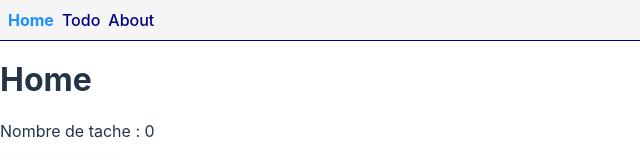
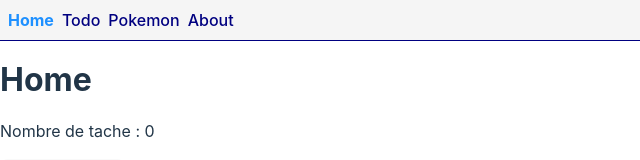
Before and after one commit to Formation-JS/BXL_JS2023_React_Demo09_Redux, a React (Vite) app: page / in a window 1280 px wide. Shown: the top 160 px of the page, without its empty margins (0-640 px from the left). Built offline with nearby package versions, Linux system fonts and the light colour scheme.

Commit message:
Cleanup nav ❄

```diff
--- a/src/containers/header/header.jsx
+++ b/src/containers/header/header.jsx
@@ -1,9 +1,16 @@
 import { NavLink } from 'react-router-dom'
 import style from './header.module.css';
 
+const navRoutes = [
+    { title: 'Home', url: '/' },
+    { title: 'Todo', url: '/todo' },
+    { title: 'Pokemon', url: '/pokemon' },
+    { title: 'About', url: '/about' },
+];
+
 const Header = () => {
 
-    const handleNavLinkStyle = ({isActive}) => {
+    const handleNavLinkStyle = ({ isActive }) => {
         return isActive ? style.active : undefined
     };
 
@@ -11,21 +18,13 @@ const Header = () => {
         <header className={style.header}>
             <nav>
                 <ul>
-                    <li>
-                        <NavLink to='/' className={handleNavLinkStyle}>
-                            Home
-                        </NavLink>
-                    </li>
-                    <li>
-                        <NavLink to='/todo' className={handleNavLinkStyle}>
-                            Todo
-                        </NavLink>
-                    </li>
-                    <li>
-                        <NavLink to='/about' className={handleNavLinkStyle}>
-                            About
-                        </NavLink>
-                    </li>
+                    {navRoutes.map(({ title, url }) => (
+                        <li key={url}>
+                            <NavLink to={url} className={handleNavLinkStyle}>
+                                {title}
+                            </NavLink>
+                        </li>
+                    ))}
                 </ul>
             </nav>
         </header>
```
